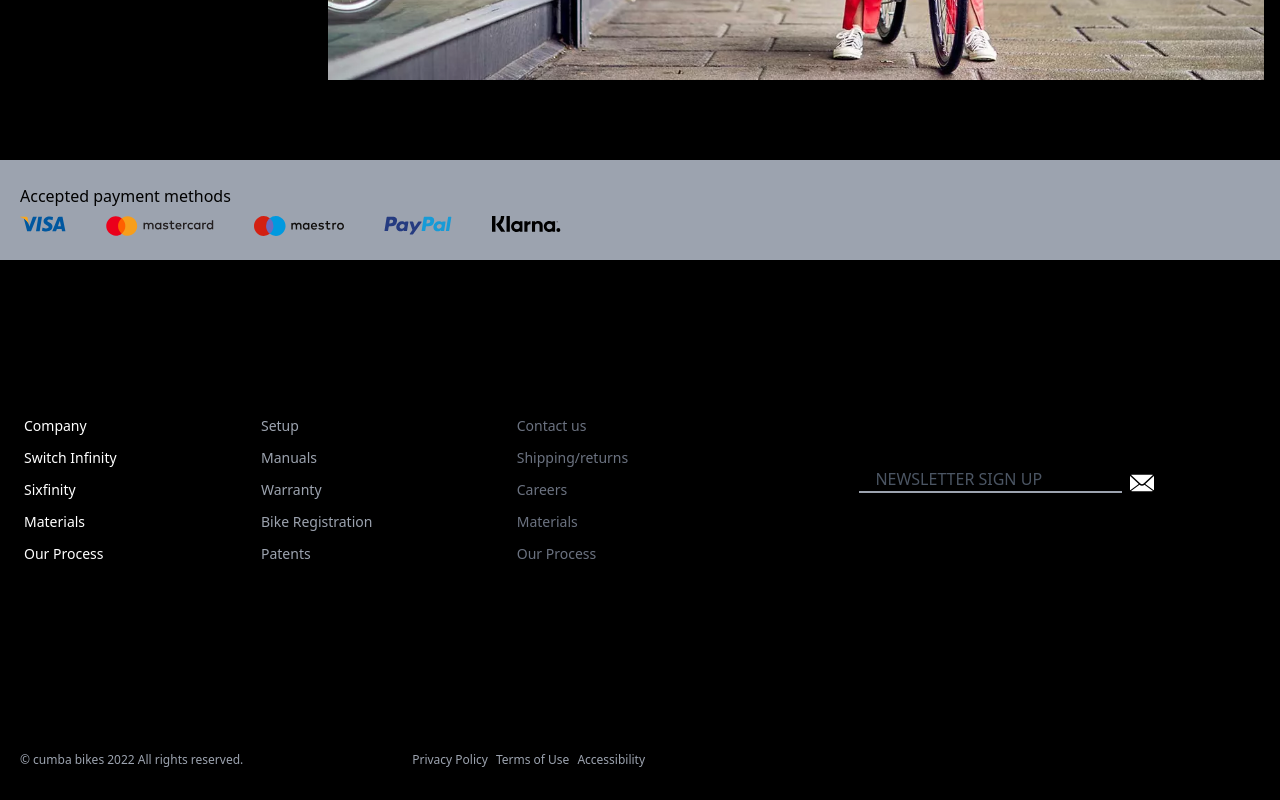
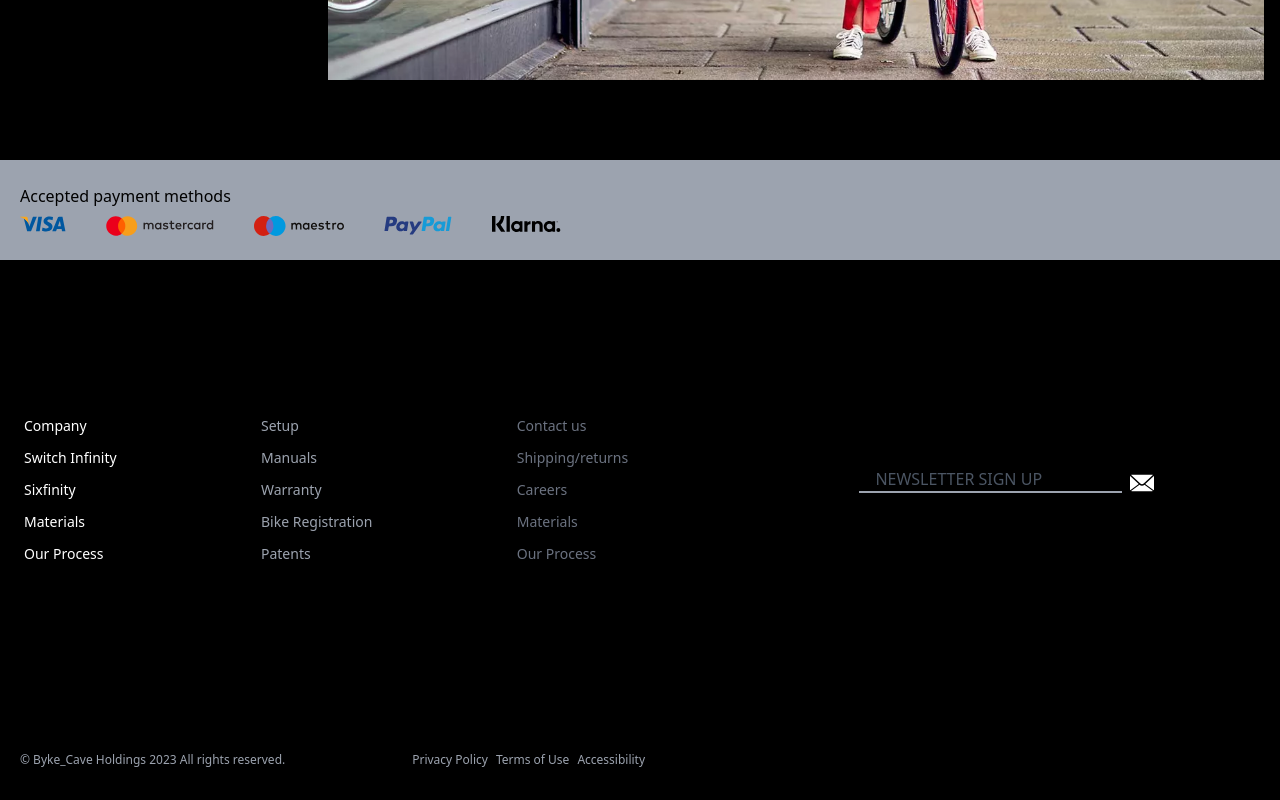
Before and after one commit to NazaAdimoha/bykecave, a Next.js app: page / in a window 1280 px wide. Shown: the part 5115-5915 px from the top of the page. Built offline with nearby package versions, Linux system fonts and the light colour scheme.

Commit message:
fix: footer typography fixed

```diff
--- a/components/layout/Footer.js
+++ b/components/layout/Footer.js
@@ -93,7 +93,7 @@ const Footer = () => {
         {/*  */}
         <div className="flex py-8 font-thin text-xs">
           <div className="w-full flex flex-col sm:flex-row text-gray-400 justify-between pl-5">
-            <p>&copy; cumba bikes 2022 All rights reserved. </p>
+            <p>&copy; Byke_Cave Holdings 2023 All rights reserved. </p>
             <div className="flex gap-x-2">
               <p>Privacy Policy</p>
               <p>Terms of Use</p>
```
